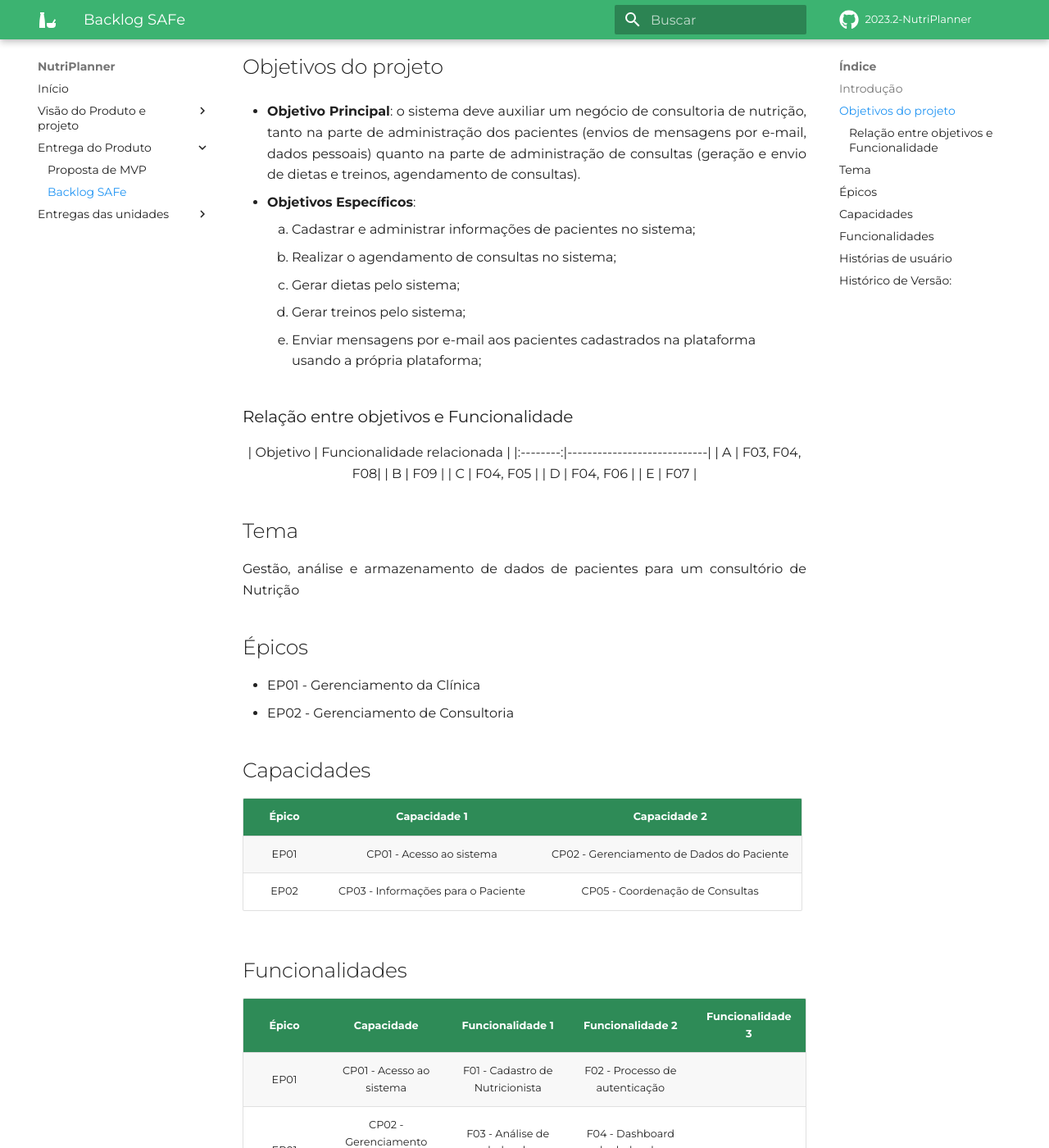
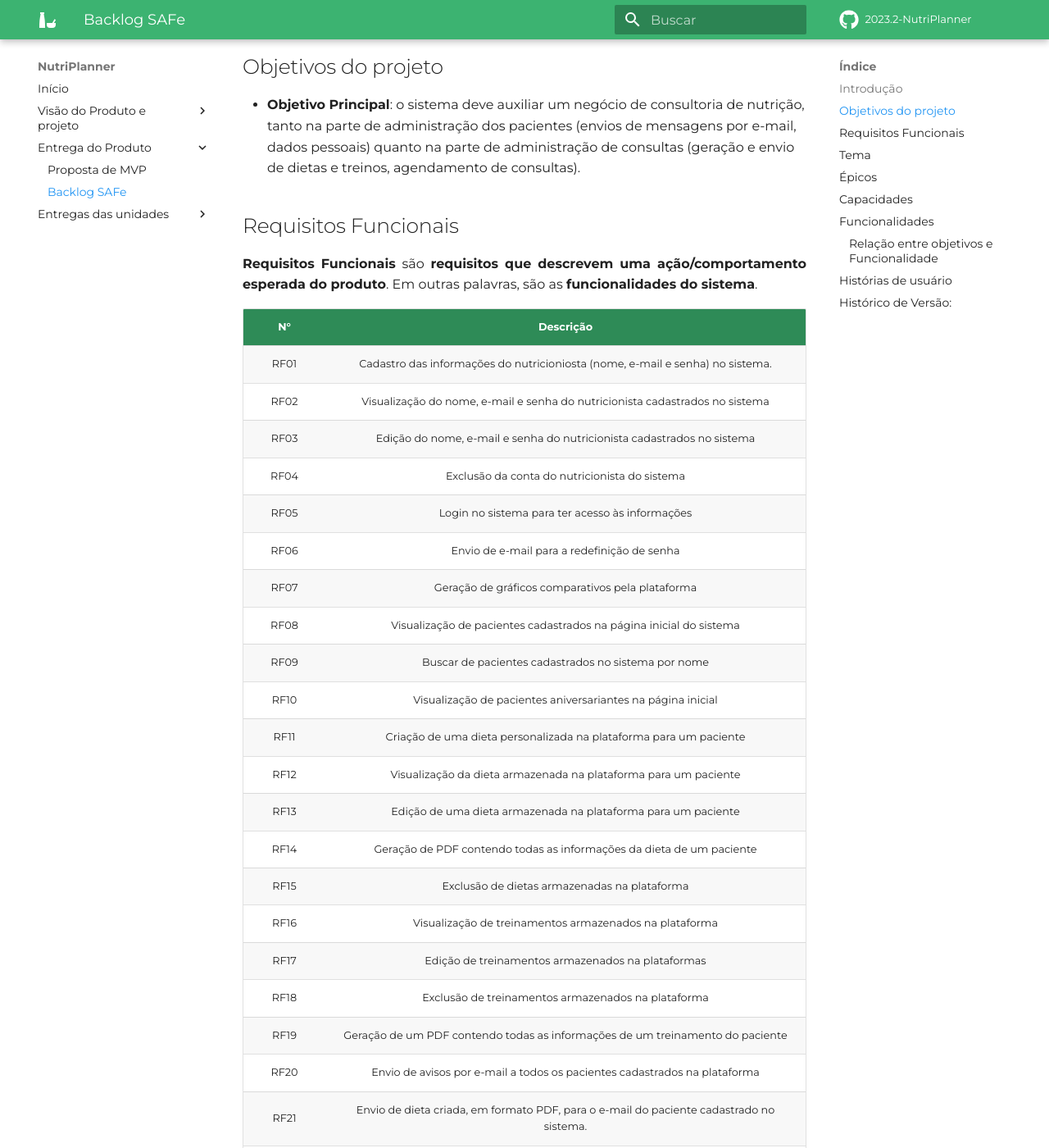
Before and after one commit to mdsreq-fga-unb/2023.2-NutriPlanner, an MkDocs documentation site: the page built from docs/produto/backlog/backlog_safe.md, in a window 1280 px wide and 1400 px high, scrolled down 283 px. Shown: the whole window at 82% size. Built offline with MkDocs 1.6.1 and Material for MkDocs 9.7.7, drawn with Linux system fonts in a browser that asks for light colours; some web fonts are replaced; comment, search, counter and statistics services are not loaded; some of the changed text lies outside the part shown.

Commit message:
[FEAT]: Lista de Requisitos Funcionais

```diff
--- a/docs/produto/backlog/backlog_safe.md
+++ b/docs/produto/backlog/backlog_safe.md
@@ -8,26 +8,44 @@
 
 - **Objetivo Principal**: o sistema deve auxiliar um negócio de consultoria de nutrição, tanto na parte de administração dos pacientes (envios de mensagens por e-mail, dados pessoais) quanto na parte de administração de consultas (geração e envio de dietas e treinos, agendamento de consultas).
 
-- **Objetivos Específicos**:
-    1. Cadastrar e administrar informações de pacientes no sistema;
-    2. Realizar o agendamento de consultas no sistema;
-    3. Gerar dietas pelo sistema;
-    4. Gerar treinos pelo sistema;
-    5. Enviar mensagens por e-mail aos pacientes cadastrados na plataforma usando a própria plataforma;
+## Requisitos Funcionais
 
-### Relação entre objetivos e Funcionalidade
+**Requisitos Funcionais** são **requisitos que descrevem uma ação/comportamento esperada do produto**. Em outras palavras, são as **funcionalidades do sistema**.
 
-<center>
+|  N°  | Descrição |
+|------|-----------|
+| RF01 | Cadastro das informações do nutricioniosta (nome, e-mail e senha) no sistema. |
+| RF02 | Visualização do nome, e-mail e senha do nutricionista cadastrados no sistema |
+| RF03 | Edição do nome, e-mail e senha do nutricionista cadastrados no sistema |
+| RF04 | Exclusão da conta do nutricionista do sistema |
+| RF05 | Login no sistema para ter acesso às informações |
+| RF06 | Envio de e-mail para a redefinição de senha |
+| RF07 | Geração de gráficos comparativos pela plataforma |
+| RF08 | Visualização de pacientes cadastrados na página inicial do sistema |
+| RF09 | Buscar de pacientes cadastrados no sistema por nome |
+| RF10 | Visualização de pacientes aniversariantes na página inicial |
+| RF11 | Criação de uma dieta personalizada na plataforma para um paciente |
+| RF12 | Visualização da dieta armazenada na plataforma para um paciente |
+| RF13 | Edição de uma dieta armazenada na plataforma para um paciente |
+| RF14 | Geração de PDF contendo todas as informações da dieta de um paciente |
+| RF15 | Exclusão de dietas armazenadas na plataforma |
+| RF16 | Visualização de treinamentos armazenados na plataforma |
+| RF17 | Edição de treinamentos armazenados na plataformas |
+| RF18 | Exclusão de treinamentos armazenados na plataforma |
+| RF19 | Geração de um PDF contendo todas as informações de um treinamento do paciente |
+| RF20 | Envio de avisos por e-mail a todos os pacientes cadastrados na plataforma |
+| RF21 | Envio de dieta criada, em formato PDF, para o e-mail do paciente cadastrado no sistema. |
+| RF22 | Envio do treino criado, em formato de PDF, para o e-mail do paciente cadastrado no sistema. |
+| RF23 | Envio de mensagens de aniversário pré-cadastradas para os pacientes em seu aniversário |
+| RF24 | Cadastro do nome, e-mail, telefone, endereço, altura, peso e medidas corporais do paciente no sistema |
+| RF25 | Visualização das informações de um paciente cadastrado no sistema |
+| RF26 | Edição das informações de um paciente cadastrado no sistema |
+| RF27 | Exclusão de um  paciente cadastrado no sistema |
+| RF28 | Cálculo de IMC através do sistema |
+| RF29 | Envio ao e-mail cadastrado do paciente uma confirmação do agendamento da consulta. |
+| RF30 | Agendamento de consultas no calendário do nutricionista |
+| RF31 | Reagendamento de consultas no calendário do nutricionista |
 
-| Objetivo | Funcionalidade relacionada |
-|:--------:|----------------------------|
-| A | F03, F04, F08|
-| B | F09 |
-| C | F04, F05 |
-| D | F04, F06 |
-| E | F07 |
-
-</center>
 
 ## Tema
 
@@ -53,6 +71,20 @@
 | EP01      | CP02 - Gerenciamento de Dados do Paciente | F03 - Análise de dados do Paciente     | F04 - Dashboard de dados dos Pacientes      |
 | EP02      | CP03 - Coordenação de Consultas           | F05 - Criação de Dietas Nutricionais   | F06 - Criação de Itinerário de Treinamentos | F07 - Envio de emails |
 | EP02      | CP04 - Coordenação de Consultas           | F08 - Cadastro dos dados dos Pacientes | F09 - Gerenciamento de Consulta             |
+
+### Relação entre objetivos e Funcionalidade
+
+<center>
+
+| Objetivo | Funcionalidade relacionada |
+|:--------:|----------------------------|
+| A | F03, F04, F08|
+| B | F09 |
+| C | F04, F05 |
+| D | F04, F06 |
+| E | F07 |
+
+</center>
 
 ## Histórias de usuário
 
@@ -96,3 +128,4 @@
 | **Data** | **Versão** | **Descrição** | **Autor** |
 | :--------: | :--------: | :--------:  | :--------: |
 | 25/10/2023 | 1.0 | Criação do Documento  | [Mateus Fidelis](https://github.com/MatsFidelis)  |
+| 14/11/2023 | 1.1 | Atualização dos requisitos funcionais  | [Lucas Spinosa](https://github.com/LucasSpinosa)  |
```
